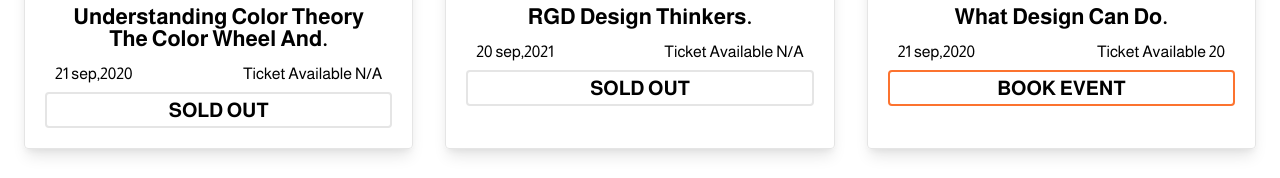
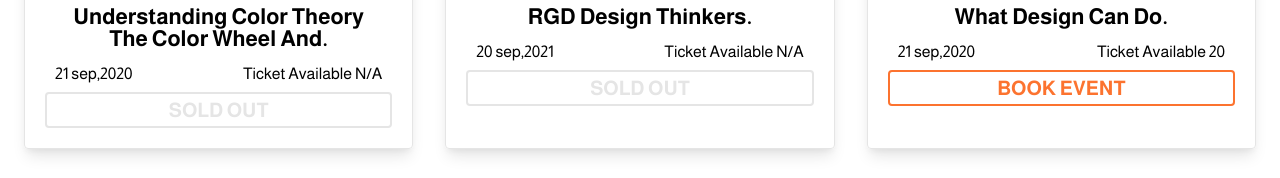
Before and after one commit to jamezzz123/vue-o8tn6f, a Vue app: page /#/ in a window 1280 px wide. Shown: the part 445-623 px from the top of the page. Built offline with nearby package versions, Linux system fonts and the light colour scheme; grey boxes are pictures that could not be loaded.

Commit message:
linked pages

```diff
--- a/src/assets/data.json
+++ b/src/assets/data.json
@@ -1,5 +1,6 @@
 [
   {
+    "id": 1,
     "title": "understanding color theory The color wheel and",
     "date": "21 sep,2020",
     "ticket_available": "N/A",
@@ -7,6 +8,7 @@
     "img_src": "https://source.unsplash.com/collection/9537244/200x200"
   },
   {
+    "id": 2,
     "title": "RGD Design Thinkers",
     "date": "20 sep,2021",
     "ticket_available": "N/A",
@@ -14,6 +16,7 @@
     "img_src": "https://source.unsplash.com/collection/9537244/200x200"
   },
   {
+    "id": 3,
     "title": "What Design can do",
     "date": "21 sep,2020",
     "ticket_available": 20,
@@ -21,6 +24,7 @@
     "img_src": "https://source.unsplash.com/collection/9537244/200x200"
   },
   {
+    "id": 4,
     "title": "Path UX camp",
     "date": "21 sep,2020",
     "ticket_available": 20,
@@ -28,6 +32,7 @@
     "img_src": "https://source.unsplash.com/collection/9537244/200x200"
   },
   {
+    "id": 5,
     "title": "Sofia Design",
     "date": "21 Jan,2020",
     "ticket_available": 20,
@@ -35,6 +40,7 @@
     "img_src": "https://source.unsplash.com/collection/9537244/200x200"
   },
   {
+    "id": 6,
     "title": "Design Indaba Conference",
     "date": "21 jun,2020",
     "ticket_available": 20,
@@ -42,6 +48,7 @@
     "img_src": "https://source.unsplash.com/collection/9537244/200x200"
   },
   {
+    "id": 7,
     "title": "Design Indaba Conference",
     "date": "21 jun,2020",
     "ticket_available": "N/a",
--- a/src/components/EventCard.vue
+++ b/src/components/EventCard.vue
@@ -18,11 +18,12 @@
         </div>
       </div>
       <div class="card__button">
-        <a
+        <router-link
           class="card__button__link text-uppercase"
           :class="{ 'card__button__link--disabled': eventDetails.sold_out }"
           style="width: 100%"
-          >{{ eventDetails.sold_out ? "SOLD OUT" : "BOOK EVENT" }}</a
+          :to="{ name: 'book', params: { id: eventDetails.id } }"
+          >{{ eventDetails.sold_out ? "SOLD OUT" : "BOOK EVENT" }}</router-link
         >
         <a
           href=""
@@ -151,6 +152,8 @@
       border-radius: 4px;
       width: 100%;
       background: #fff;
+      text-decoration: none;
+      color: #fc732f;
       font-size: 20px;
       font-weight: 600;
       padding: 5px;
@@ -170,6 +173,7 @@
       }
       &--disabled {
         border-color: #e5e5e5;
+        color: #e5e5e5;
       }
     }
   }
--- a/src/router/index.js
+++ b/src/router/index.js
@@ -8,14 +8,12 @@
     component: Home,
   },
   {
-    path: "/about",
-    name: "About",
+    path: "/book/:id",
+    name: "book",
     // route level code-splitting
     // this generates a separate chunk (about.[hash].js) for this route
     // which is lazy-loaded when the route is visited.
-    component: function () {
-      return import(/* webpackChunkName: "about" */ "../views/BookEvent.vue");
-    },
+    component: () => import("../views/BookEvent.vue"),
   },
 ];
 
--- a/src/views/BookEvent.vue
+++ b/src/views/BookEvent.vue
@@ -3,9 +3,9 @@
     <div class="card">
       <div class="card__details">
         <div class="card__title">
-          <h2>RGD Design Thinkers</h2>
-          <p>21 Sep 2020</p>
-          <p>21 Sep 2020</p>
+          <h2>{{ eventDetail.title }}</h2>
+          <p>Ticket Available {{ eventDetail.ticket_available }}</p>
+          <p>{{ eventDetail.date }}</p>
         </div>
         <br />
         <div class="card__form">
@@ -94,9 +94,11 @@
 </template>
 
 <script>
+import data from "@/assets/data.json";
 export default {
   data() {
     return {
+      eventDetail: {},
       errors: [],
       attandee: {
         name: "",
@@ -144,6 +146,10 @@
     addAttandee() {
       this.attandee.attandee.push({ firstName: "" });
     },
+  },
+  mounted() {
+    this.eventDetail = data.find((item) => item.id == this.$route.params.id);
+    console.log(this.eventDetail);
   },
 };
 </script>
```
Also changed, not shown: 1 other file (tests, documents, lock files or other folders).
